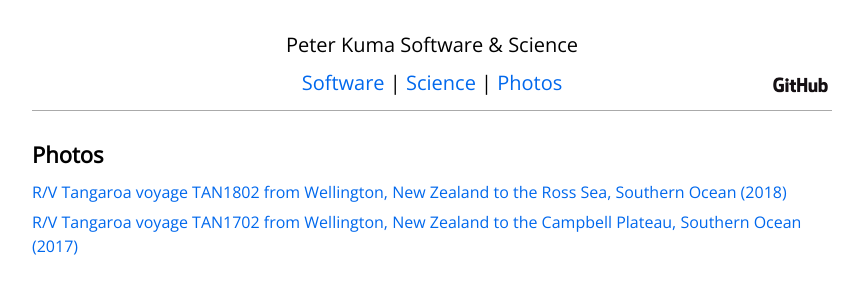
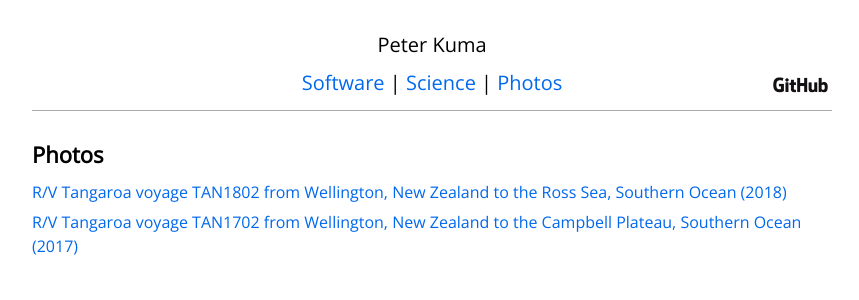
Before and after one commit to peterkuma/peterkuma.net, a Jekyll site: the page built from photos/index.md, in a window 1280 px wide. Shown: the top 300 px of the page, without its empty margins (208-1067 px from the left). Built offline with Jekyll 4.4.1, drawn with Linux system fonts in a browser that asks for light colours.

Commit message:
Simpler page header

```diff
--- a/_layouts/default.html
+++ b/_layouts/default.html
@@ -3,7 +3,7 @@
 <head>
 <meta charset="utf-8" />
 <meta name="viewport" content="width=device-width, initial-scale=1" />
-<title>{{ page.title }} | Peter Kuma Software &amp; Science</title>
+<title>{{ page.title }} | Peter Kuma</title>
 <link href="https://fonts.googleapis.com/css?family=Open+Sans" rel="stylesheet" />
 <link href="/css/default.css" rel="stylesheet" />
 <script type="application/ld+json">
@@ -48,7 +48,7 @@
 <div class="page">
 <div class="top">
 <header>
-<h1>Peter Kuma Software &amp; Science</h1>
+<h1>Peter Kuma</h1>
 <nav style="position: relative">
 <a href="/software/">Software</a> | <a href="/science/">Science</a> | <a href="/photos/">Photos</a>
 <a href="https://github.com/peterkuma" class="github"><img src="/img/github.png" title="GitHub" style="display: block; height: 26px" /></a>
```
